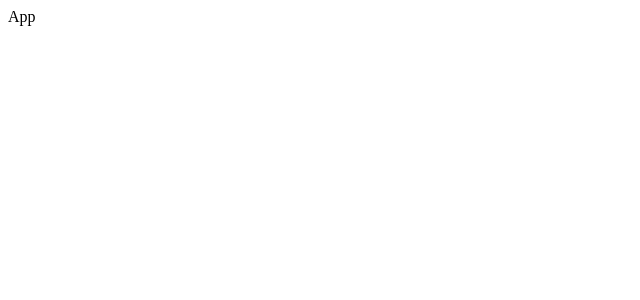
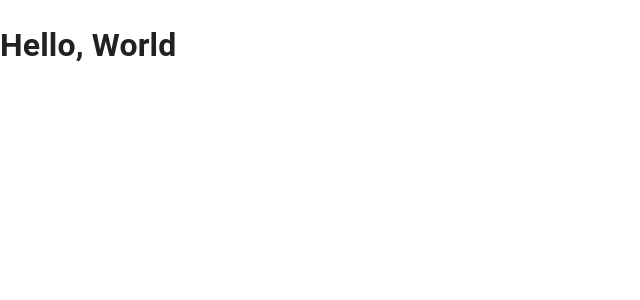
Before and after one commit to VipulBarjatya/cineflix, a React (Create React App) app: page / in a window 1280 px wide. Shown: the top 300 px of the page, without its empty margins (0-640 px from the left). Built offline with nearby package versions, Linux system fonts and the light colour scheme.

Commit message:
dependencies and lint fix

```diff
--- a/src/components/App.jsx
+++ b/src/components/App.jsx
@@ -1,7 +1,12 @@
-import React from "react";
+import React from 'react';
+import { CssBaseline } from '@mui/material';
+// import { Route, Switch } from 'react-router-dom';
 
-const App = () => {
-  return <div>App</div>;
-};
+const App = () => (
+  <div>
+    <CssBaseline />
+    <h1>Hello, World</h1>
+  </div>
+);
 
 export default App;
```
Also changed, not shown: package.json (+18 -7 lines), src/index.js (+4 -5 lines), .eslintrc.js, 2 other files (tests, documents, lock files or other folders).
